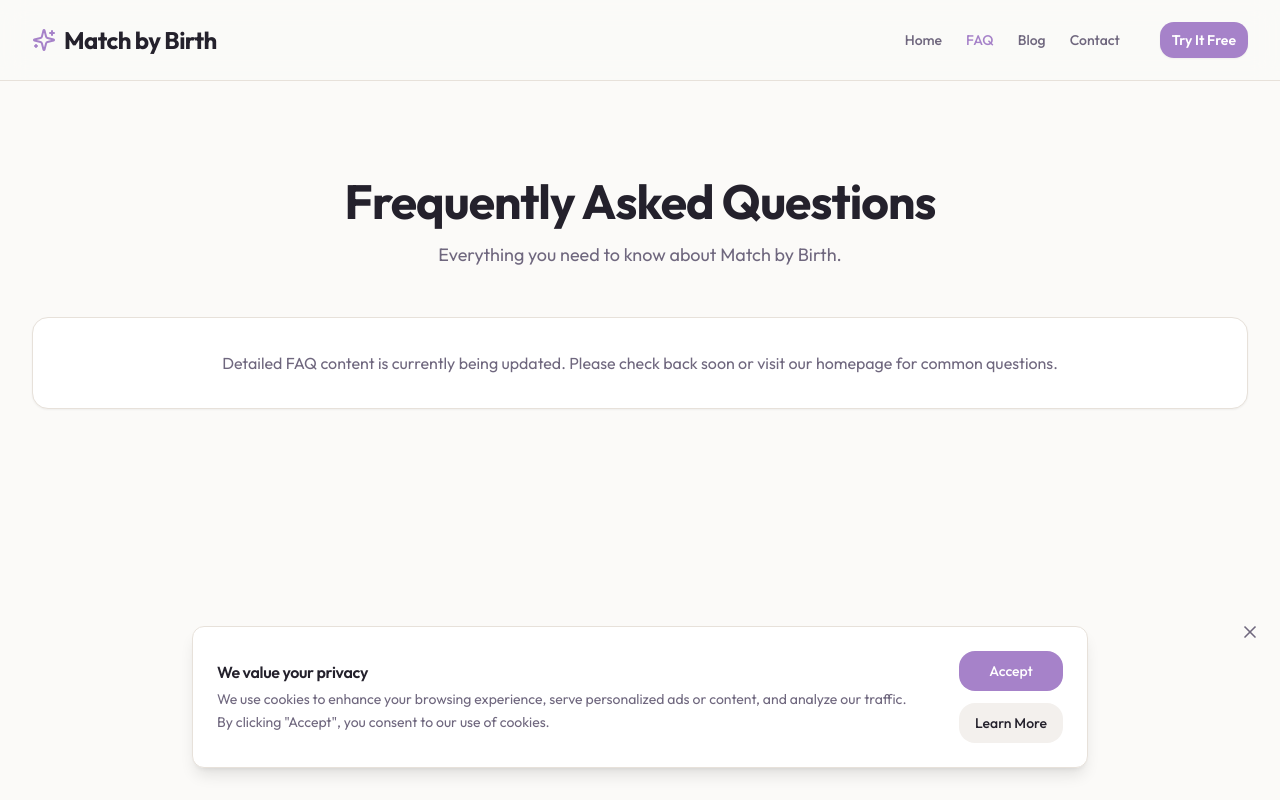
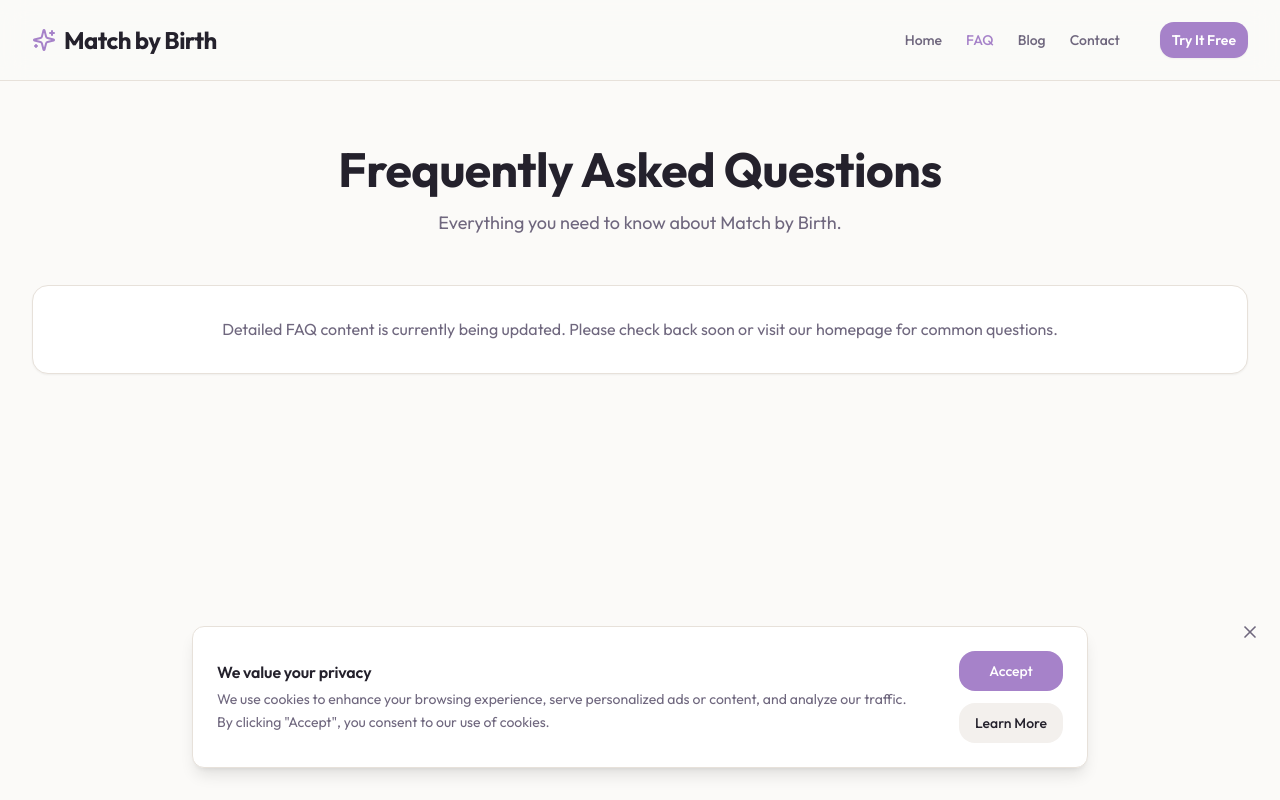
Before and after one commit to redefynliving/MatchbyBirth, a React (Vite) app in the folder apps/web/: page /faq in a window 1280 px wide. Shown: the top 800 px of the page. Built offline with nearby package versions, Linux system fonts and the light colour scheme.

Commit message:
style: typography polish — outfit font scale, tighter line-height, refined headings

```diff
--- a/apps/web/src/index.css
+++ b/apps/web/src/index.css
@@ -55,63 +55,48 @@
   }
 }
 
+/* Base typography adjustments */
 body {
-  font-family: "Outfit", sans-serif;
+  font-family: "Outfit", system-ui, -apple-system, "Segoe UI", Roboto, "Helvetica Neue", Arial, "Noto Sans", "Liberation Sans", sans-serif;
   background: hsl(var(--background));
   color: hsl(var(--foreground));
-  line-height: 1.625;
+  line-height: 1.45; /* slightly tighter for a modern, professional feel */
   -webkit-font-smoothing: antialiased;
+  -moz-osx-font-smoothing: grayscale;
 }
 
 h1, h2, h3, h4, h5, h6 {
   font-weight: 600;
-  line-height: 1.2;
+  line-height: 1.15;
   text-wrap: balance;
-  letter-spacing: -0.02em;
+  letter-spacing: -0.01em;
   color: hsl(var(--foreground));
 }
 
-html {
-  scroll-behavior: smooth;
+/* Tighter type scale for headings */
+h1 { font-size: 2.25rem; }
+h2 { font-size: 1.625rem; }
+h3 { font-size: 1.125rem; }
+
+/* Body / copy */
+.prose p, p { font-size: 1rem; color: hsl(var(--muted-foreground)); }
+
+html { scroll-behavior: smooth; }
+
+/* Section spacing tokens — slightly tightened */
+.section-spacing { @apply py-12 md:py-16; }
+
+.content-container { @apply max-w-7xl mx-auto px-4 sm:px-6 lg:px-8; }
+
+/* Ad Container Styles */
+.ad-container { @apply w-full flex justify-center items-center my-8 overflow-hidden rounded-xl bg-muted/30 min-h-[100px]; }
+
+@layer utilities {
+  .animate-fade-in { animation: fadeIn 0.45s ease-out forwards; }
+  .animate-scale-up { animation: scaleUp 0.45s cubic-bezier(0.16, 1, 0.3, 1) forwards; }
+  .text-balance { text-wrap: balance; }
+  .muted-lead { color: hsl(var(--muted-foreground)); }
 }
 
-.section-spacing {
-  @apply py-16 md:py-24;
-}
-
-.content-container {
-  @apply max-w-7xl mx-auto px-4 sm:px-6 lg:px-8;
-}
-
-/* Ad Container Styles */
-.ad-container {
-  @apply w-full flex justify-center items-center my-8 overflow-hidden rounded-xl bg-muted/30 min-h-[100px];
-}
-
-@layer utilities {
-  .animate-fade-in {
-    animation: fadeIn 0.5s ease-out forwards;
-  }
-  .animate-scale-up {
-    animation: scaleUp 0.5s cubic-bezier(0.16, 1, 0.3, 1) forwards;
-  }
-  .text-balance {
-    text-wrap: balance;
-  }
-}
-
-@keyframes fadeIn {
-  from { opacity: 0; }
-  to { opacity: 1; }
-}
-
-@keyframes scaleUp {
-  from {
-    opacity: 0;
-    transform: scale(0.95);
-  }
-  to {
-    opacity: 1;
-    transform: scale(1);
-  }
-}
+@keyframes fadeIn { from { opacity: 0; } to { opacity: 1; } }
+@keyframes scaleUp { from { opacity: 0; transform: scale(0.98); } to { opacity: 1; transform: scale(1); } }
```
